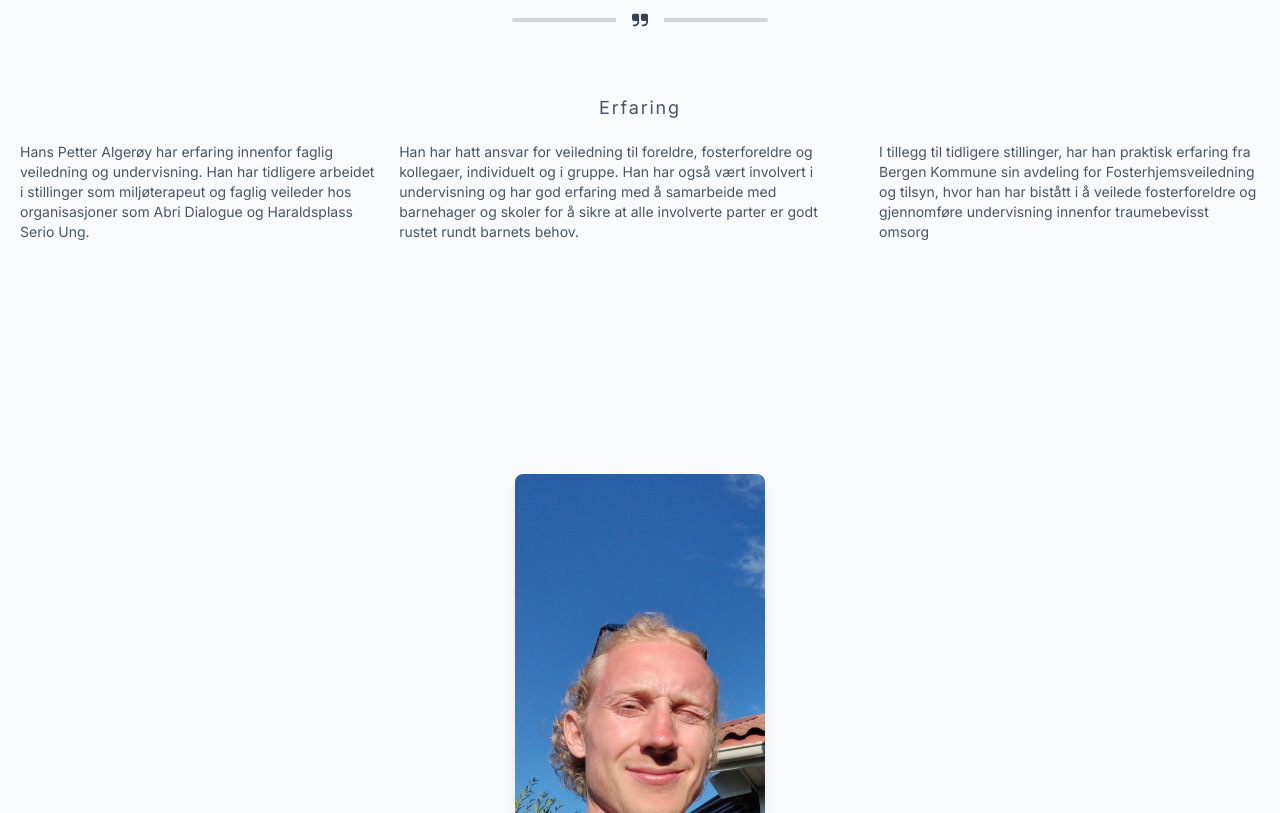
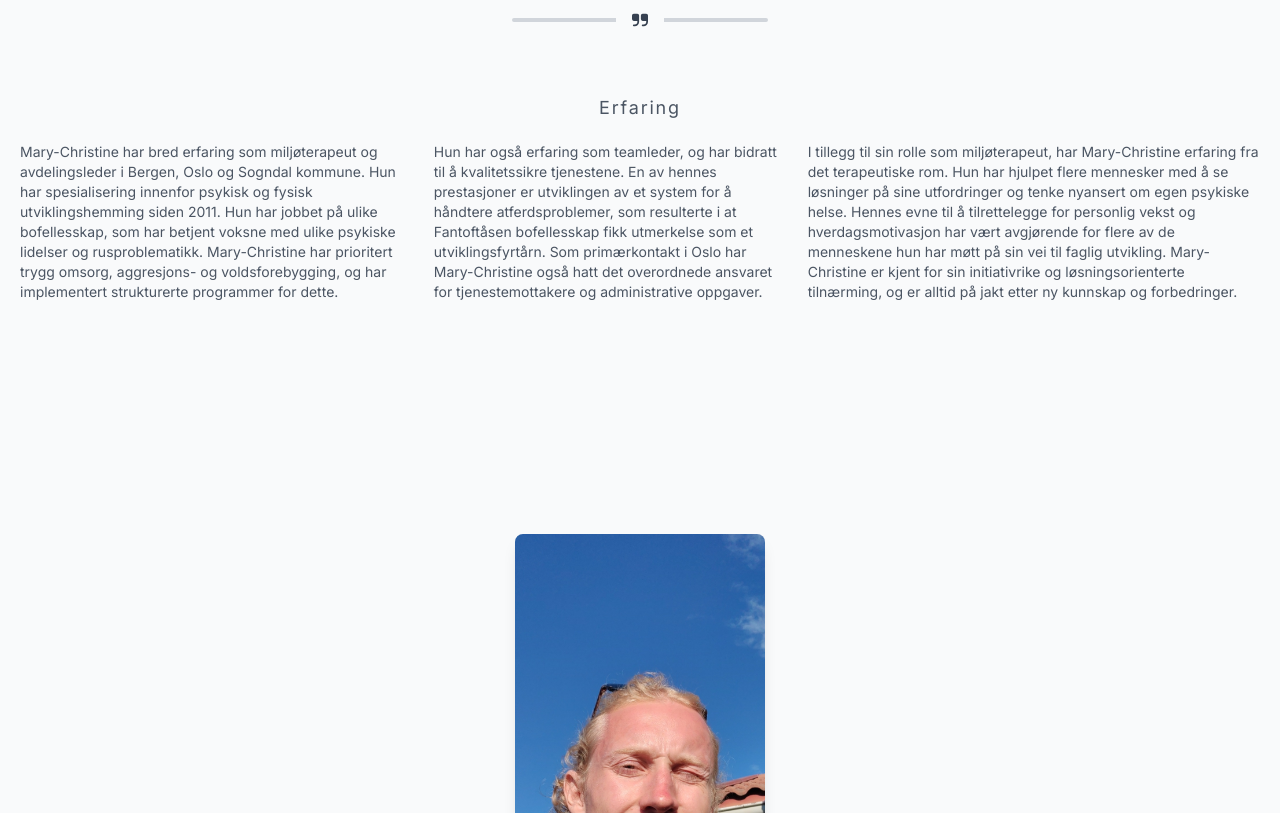
Before and after one commit to tjommilaskus/Sosionom, a Next.js app: page /Konsulenter in a window 1280 px wide. Shown: the part 1780-2593 px from the top of the page. Built offline with nearby package versions, Linux system fonts and the light colour scheme.

Commit message:
veiledning

```diff
--- a/app/Konsulenter/mary.tsx
+++ b/app/Konsulenter/mary.tsx
@@ -43,23 +43,31 @@ export function Mary() {
       <p className="mt-10 tracking-widest text-gray-600 md:text-lg">Erfaring</p>
       <div className="lg:flex p-2">
         <p className="text-sm p-3 text-gray-600">
-          Hans Petter Algerøy har erfaring innenfor faglig veiledning og
-          undervisning. Han har tidligere arbeidet i stillinger som
-          miljøterapeut og faglig veileder hos organisasjoner som Abri Dialogue
-          og Haraldsplass Serio Ung.
+          Mary-Christine har bred erfaring som miljøterapeut og avdelingsleder i
+          Bergen, Oslo og Sogndal kommune. Hun har spesialisering innenfor
+          psykisk og fysisk utviklingshemming siden 2011. Hun har jobbet på
+          ulike bofellesskap, som har betjent voksne med ulike psykiske lidelser
+          og rusproblematikk. Mary-Christine har prioritert trygg omsorg,
+          aggresjons- og voldsforebygging, og har implementert strukturerte
+          programmer for dette.
         </p>
         <p className="text-sm p-3 text-gray-600">
-          Han har hatt ansvar for veiledning til foreldre, fosterforeldre og
-          kollegaer, individuelt og i gruppe. Han har også vært involvert i
-          undervisning og har god erfaring med å samarbeide med barnehager og
-          skoler for å sikre at alle involverte parter er godt rustet rundt
-          barnets behov.
+          Hun har også erfaring som teamleder, og har bidratt til å
+          kvalitetssikre tjenestene. En av hennes prestasjoner er utviklingen av
+          et system for å håndtere atferdsproblemer, som resulterte i at
+          Fantoftåsen bofellesskap fikk utmerkelse som et utviklingsfyrtårn. Som
+          primærkontakt i Oslo har Mary-Christine også hatt det overordnede
+          ansvaret for tjenestemottakere og administrative oppgaver.
         </p>
         <p className="text-sm p-3 text-gray-600">
-          I tillegg til tidligere stillinger, har han praktisk erfaring fra
-          Bergen Kommune sin avdeling for Fosterhjemsveiledning og tilsyn, hvor
-          han har bistått i å veilede fosterforeldre og gjennomføre undervisning
-          innenfor traumebevisst omsorg
+          I tillegg til sin rolle som miljøterapeut, har Mary-Christine erfaring
+          fra det terapeutiske rom. Hun har hjulpet flere mennesker med å se
+          løsninger på sine utfordringer og tenke nyansert om egen psykiske
+          helse. Hennes evne til å tilrettelegge for personlig vekst og
+          hverdagsmotivasjon har vært avgjørende for flere av de menneskene hun
+          har møtt på sin vei til faglig utvikling. Mary-Christine er kjent for
+          sin initiativrike og løsningsorienterte tilnærming, og er alltid på
+          jakt etter ny kunnskap og forbedringer.
         </p>
       </div>
     </div>
--- a/app/components/Navbar.tsx
+++ b/app/components/Navbar.tsx
@@ -1,7 +1,7 @@
 "use client";
 import { useState } from "react";
 import Image from "next/image";
-import Logo from "../../public/Logo.svg";
+import Logo from "../../public/HansogHennes.png";
 import Link from "next/link";
 
 export function Navbar() {
@@ -23,7 +23,7 @@ export function Navbar() {
           <div className="flex items-center">
             <div className="flex-shrink-0 p-5">
               <a href="/" className="text-gray-900">
-                <Image src={Logo} alt="logo" width={100} height={100} />
+                <Image src={Logo} alt="logo" width={500} height={500} />
               </a>
             </div>
           </div>
```
Also changed, not shown: public/HansogHennes.png (added).
